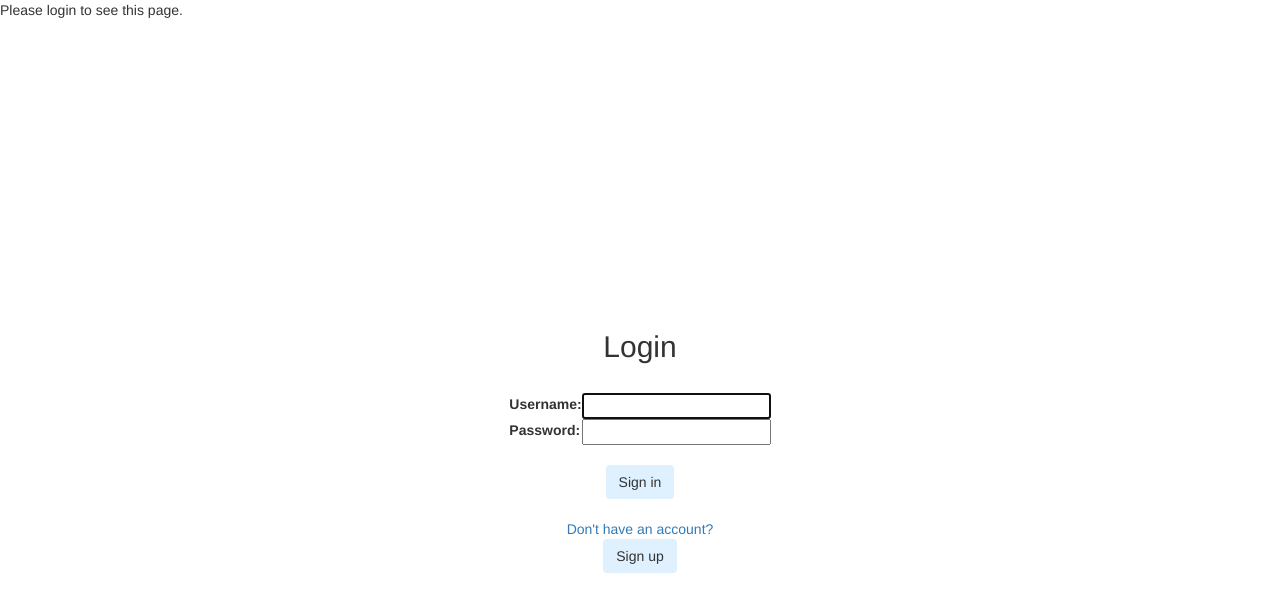
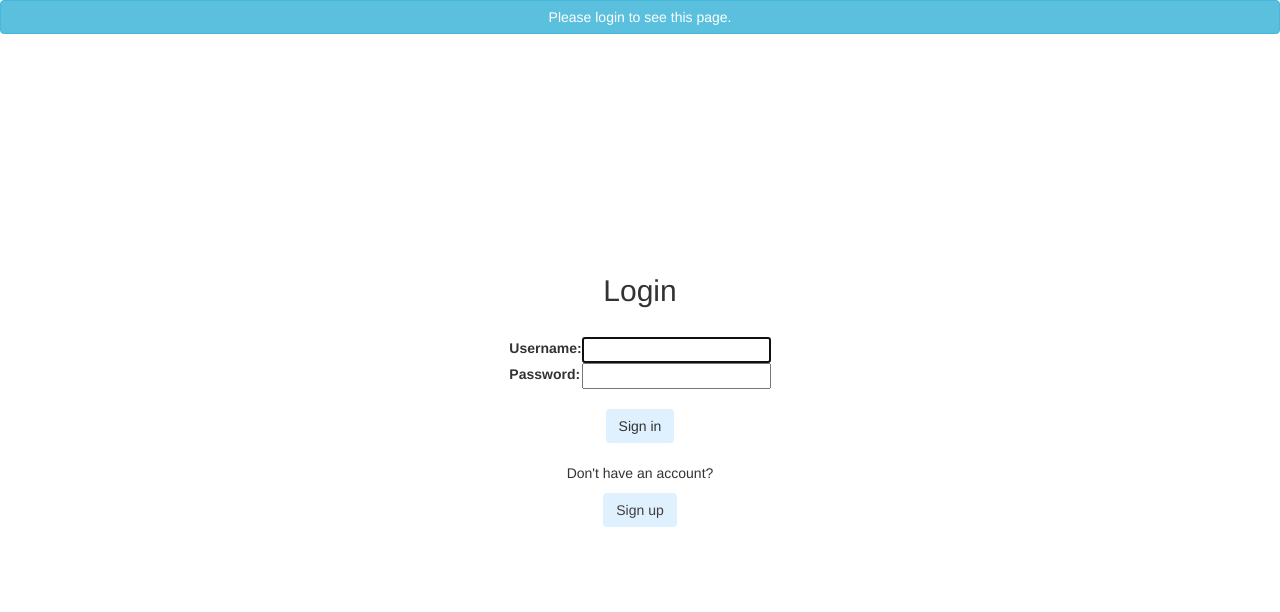
Before and after one commit to kumanik/InterviewResponseForum, a Django app: page /accounts/login/?next=/company/add in a window 1280 px wide. Shown: the top 612 px of the page. Run offline with Django 3.2, Linux system fonts and the light colour scheme; some libraries are stand-ins or nearby versions.

Commit message:
accounts templates modified

```diff
--- a/templates/registration/login.html
+++ b/templates/registration/login.html
@@ -8,22 +8,22 @@
     <title>Login</title>
 </head>
 
+
   {% if form.errors %}
-    <p>Your username and password didn't match. Please try again.</p>
+      <div class="alert alert-danger" style="text-align:center;width:100%" >Your username and password didn't match. Please try again.</div>
   {% endif %}
 
   {% if next %}
-
-    {% if user.is_authenticated %}
-      <p>Your account doesn't have access to this page. To proceed,
-      please login with an account that has access.</p>
-    {% else %}
-      <p>Please login to see this page.</p>
-    {% endif %}
+      {% if user.is_authenticated %}
+      <div class="btn btn-danger" style="text-align:center; width:100%" >Your account doesn't have access to this page. To proceed,
+        please login with an account that has access.</div>
+      {% else %}
+      <div class="btn btn-info" style="text-align:center; width:100%" >Please login to see this page.</div>
+  {% endif %}
 
   {% endif %}
-  <div align="center" >
-    <br><br><br><br><br><br><br><br><br><br><br><br><br><br>
+  <br><br><br><br><br><br><br><br><br><br><br><br>
+  <div align="center">
     <h2>Login</h2>
     <br>
     <form method="post" action="{% url 'login' %}">
@@ -43,9 +43,8 @@
       <input type="hidden" name="next" value="{{ next }}" />
       <br>
       <br>
-      <a>Don't have an account?</a>
-      <br>
-      <button style="background-color: rgb(223, 240, 255);" class="btn btn-outline-primary" onclick="window.location.href='{% url "register"  %}'">Sign up</button>
+      <p>Don't have an account?</p>
+      <a  style="color: rgb(65, 63, 63); background-color: rgb(223, 240, 255);" class="btn btn-outline-primary" href="{% url 'register'  %}">Sign up</a>
     </form>
   </div>
 
```
Also changed, not shown: templates/registration/signup.html (+6 -2 lines).
